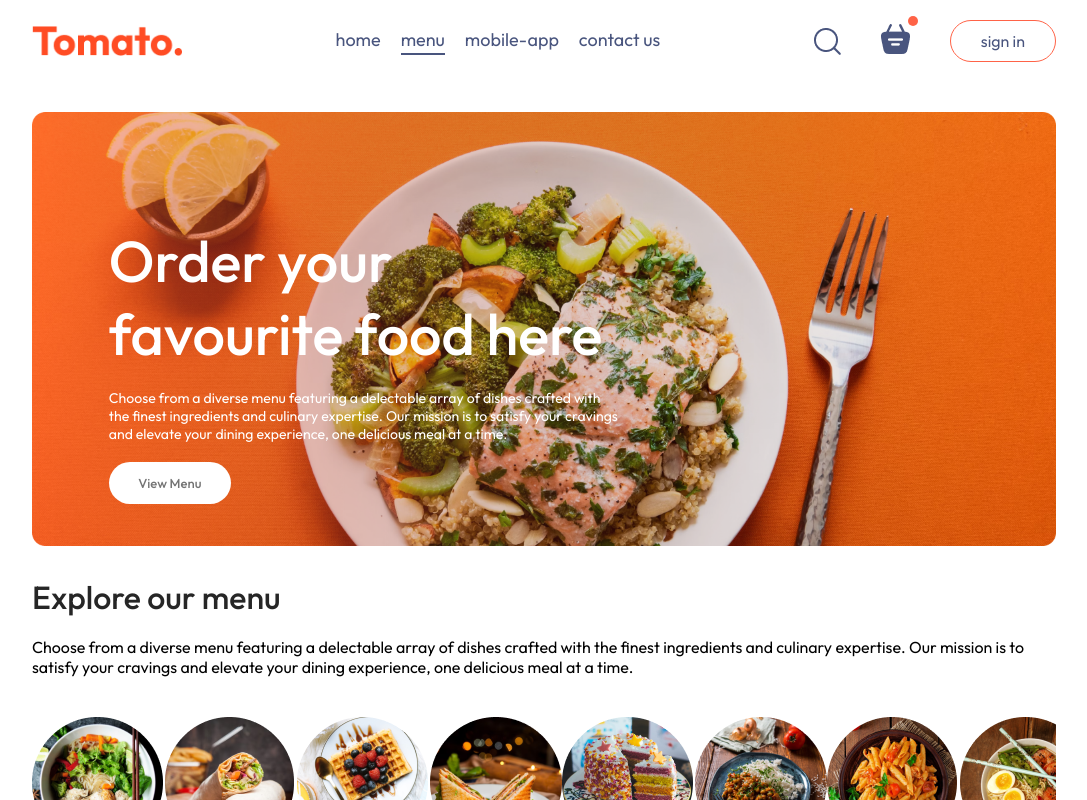
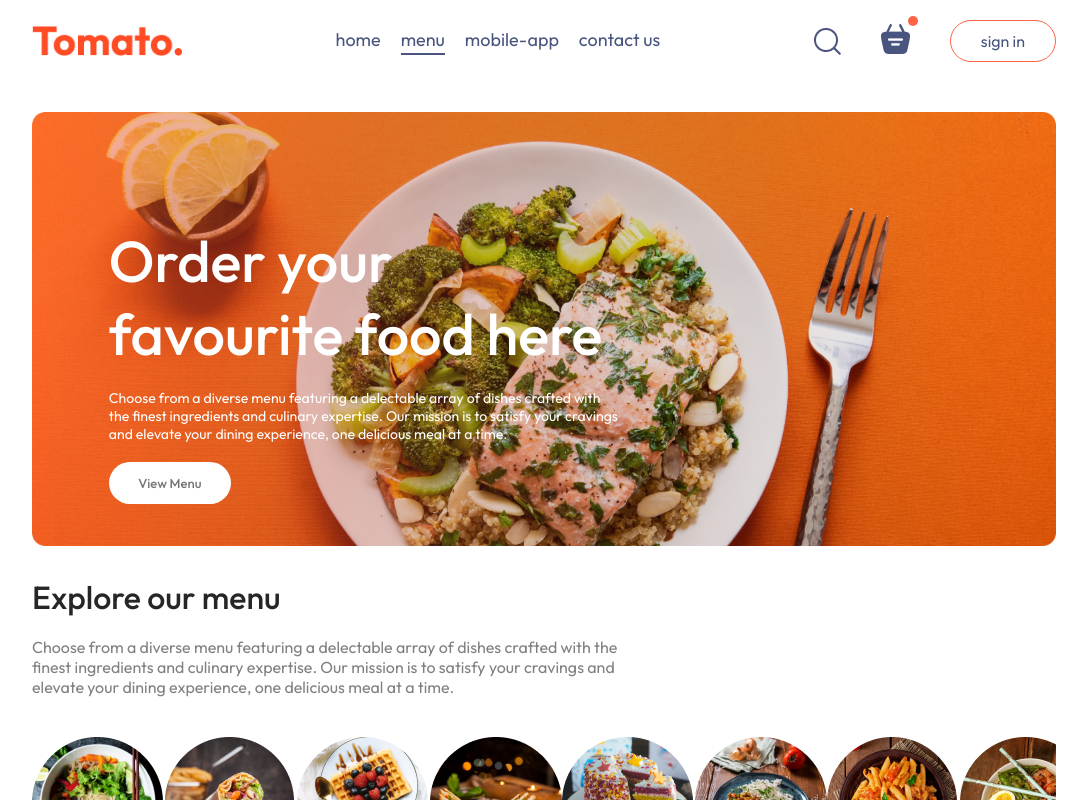
Before and after one commit to kubraacelik/QuickBite, a React (Vite) app in the folder frontend/: page / in a window 1280 px wide. Shown: the top 800 px of the page, without its empty margins (96-1183 px from the left). Built offline with nearby package versions, Linux system fonts and the light colour scheme.

Commit message:
class name fixed

```diff
--- a/frontend/src/components/ExploreMenu/ExploreMenu.jsx
+++ b/frontend/src/components/ExploreMenu/ExploreMenu.jsx
@@ -6,7 +6,7 @@ const ExploreMenu = ({ category, setCategory }) => {
   return (
     <div className="explore-menu">
       <h1>Explore our menu</h1>
-      <p className="explore-menu-test">
+      <p className="explore-menu-text">
         Choose from a diverse menu featuring a delectable array of dishes
         crafted with the finest ingredients and culinary expertise. Our mission
         is to satisfy your cravings and elevate your dining experience, one
```
